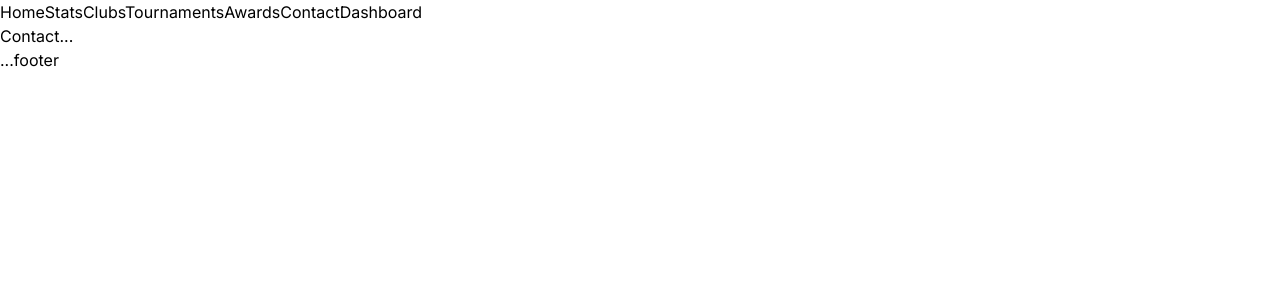
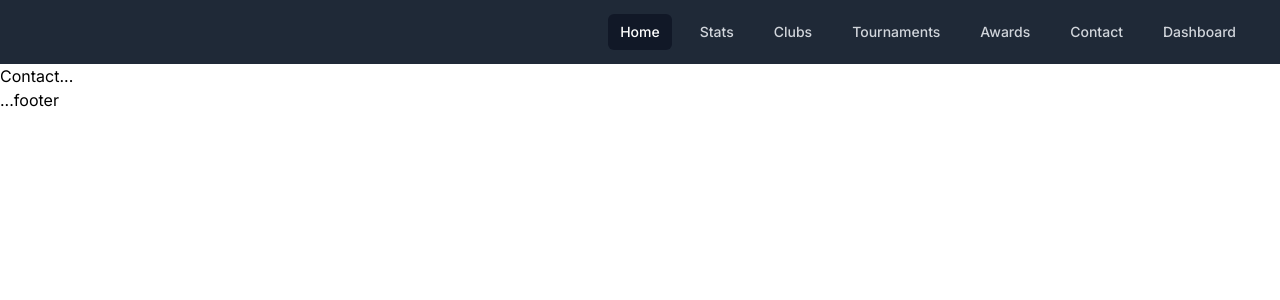
Before and after one commit to Nukambe/samiyah, a Next.js app: page /contact in a window 1280 px wide. Shown: the top 300 px of the page. Built offline with nearby package versions, Linux system fonts and the light colour scheme.

Commit message:
start navbar, add tailwind

```diff
--- a/package.json
+++ b/package.json
@@ -9,6 +9,8 @@
     "lint": "next lint"
   },
   "dependencies": {
+    "@headlessui/react": "^1.7.17",
+    "@heroicons/react": "^2.0.18",
     "dotenv": "^16.3.1",
     "mongodb": "^6.3.0",
     "next": "14.0.3",
--- a/src/components/Header/index.js
+++ b/src/components/Header/index.js
@@ -2,7 +2,7 @@ import NavBar from "../NavBar";
 
 export default function Header() {
   return (
-    <header>
+    <header className="bg-gray-800">
       <NavBar />
     </header>
   );
--- a/src/components/NavBar/index.js
+++ b/src/components/NavBar/index.js
@@ -1,24 +1,57 @@
 "use client";
 
-import { usePathname } from "next/navigation";
-import NavBarLink from "./NavBarLink";
+import Link from "next/link";
 
 export default function NavBar() {
-  const pathname = usePathname();
-
   return (
-    <nav>
-      <ul>
-        <li>
-          <NavBarLink title={"Home"} />
-          <NavBarLink title={"Stats"} />
-          <NavBarLink title={"Clubs"} />
-          <NavBarLink title={"Tournaments"} />
-          <NavBarLink title={"Awards"} />
-          <NavBarLink title={"Contact"} />
-          <NavBarLink title={"Dashboard"} />
-        </li>
-      </ul>
-    </nav>
+    <div className="mx-auto max-w-7xl px-4 sm:px-6 lg:px-8">
+      <div className="flex h-16 items-center justify-end">
+        <div className="flex space-x-4">
+          {/* Current: "bg-gray-900 text-white", Default: "text-gray-300 hover:bg-gray-700 hover:text-white" */}
+          <Link
+            href="/"
+            className="rounded-md bg-gray-900 px-3 py-2 text-sm font-medium text-white"
+          >
+            Home
+          </Link>
+          <Link
+            href="/stats"
+            className="rounded-md px-3 py-2 text-sm font-medium text-gray-300 hover:bg-gray-700 hover:text-white"
+          >
+            Stats
+          </Link>
+          <Link
+            href="/clubs"
+            className="rounded-md px-3 py-2 text-sm font-medium text-gray-300 hover:bg-gray-700 hover:text-white"
+          >
+            Clubs
+          </Link>
+          <Link
+            href="/tournaments"
+            className="rounded-md px-3 py-2 text-sm font-medium text-gray-300 hover:bg-gray-700 hover:text-white"
+          >
+            Tournaments
+          </Link>
+          <Link
+            href="/awards"
+            className="rounded-md px-3 py-2 text-sm font-medium text-gray-300 hover:bg-gray-700 hover:text-white"
+          >
+            Awards
+          </Link>
+          <Link
+            href="/contact"
+            className="rounded-md px-3 py-2 text-sm font-medium text-gray-300 hover:bg-gray-700 hover:text-white"
+          >
+            Contact
+          </Link>
+          <Link
+            href="/dashboard"
+            className="rounded-md px-3 py-2 text-sm font-medium text-gray-300 hover:bg-gray-700 hover:text-white"
+          >
+            Dashboard
+          </Link>
+        </div>
+      </div>
+    </div>
   );
 }
```
Also changed, not shown: 1 other file (tests, documents, lock files or other folders).
